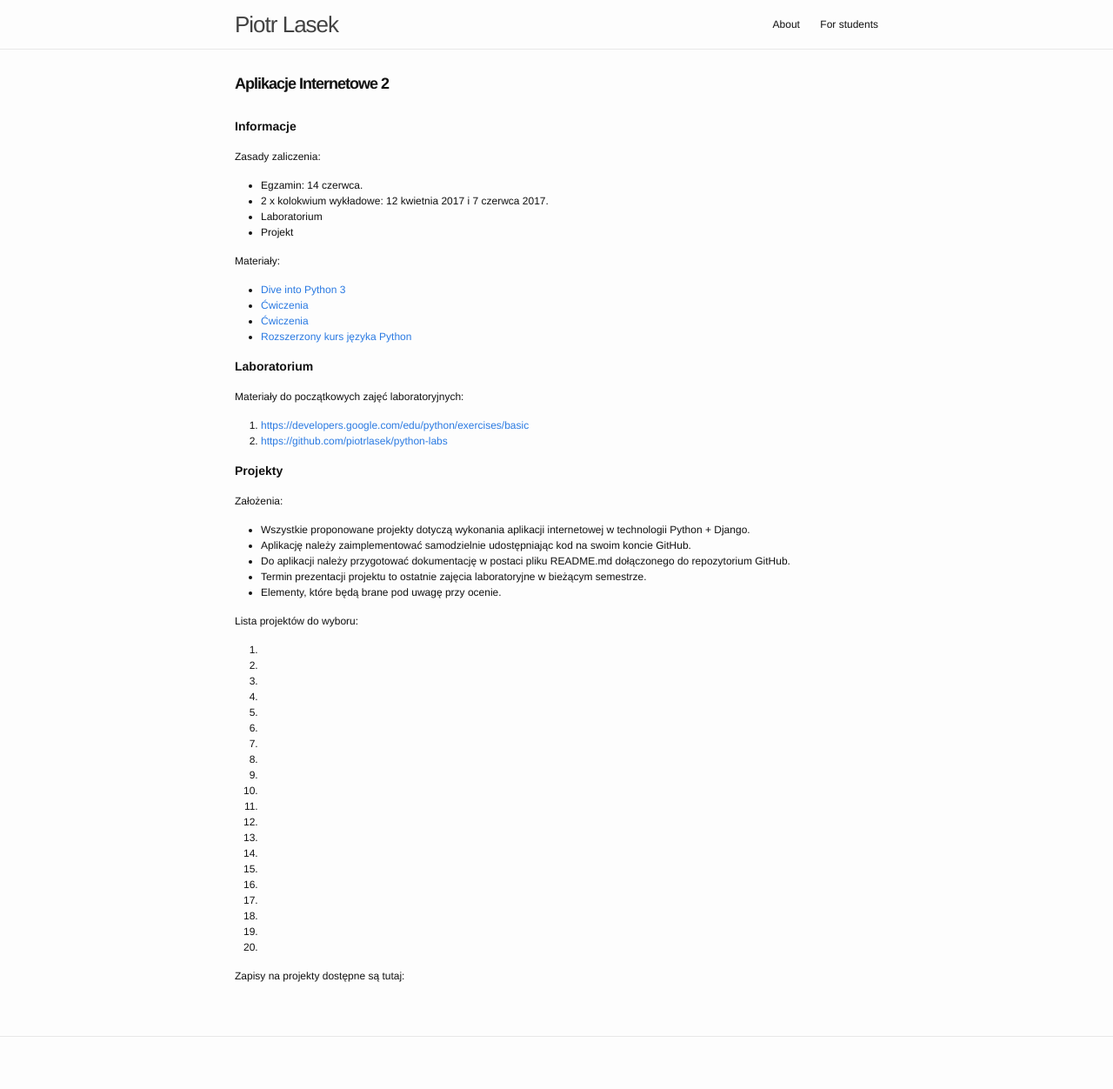
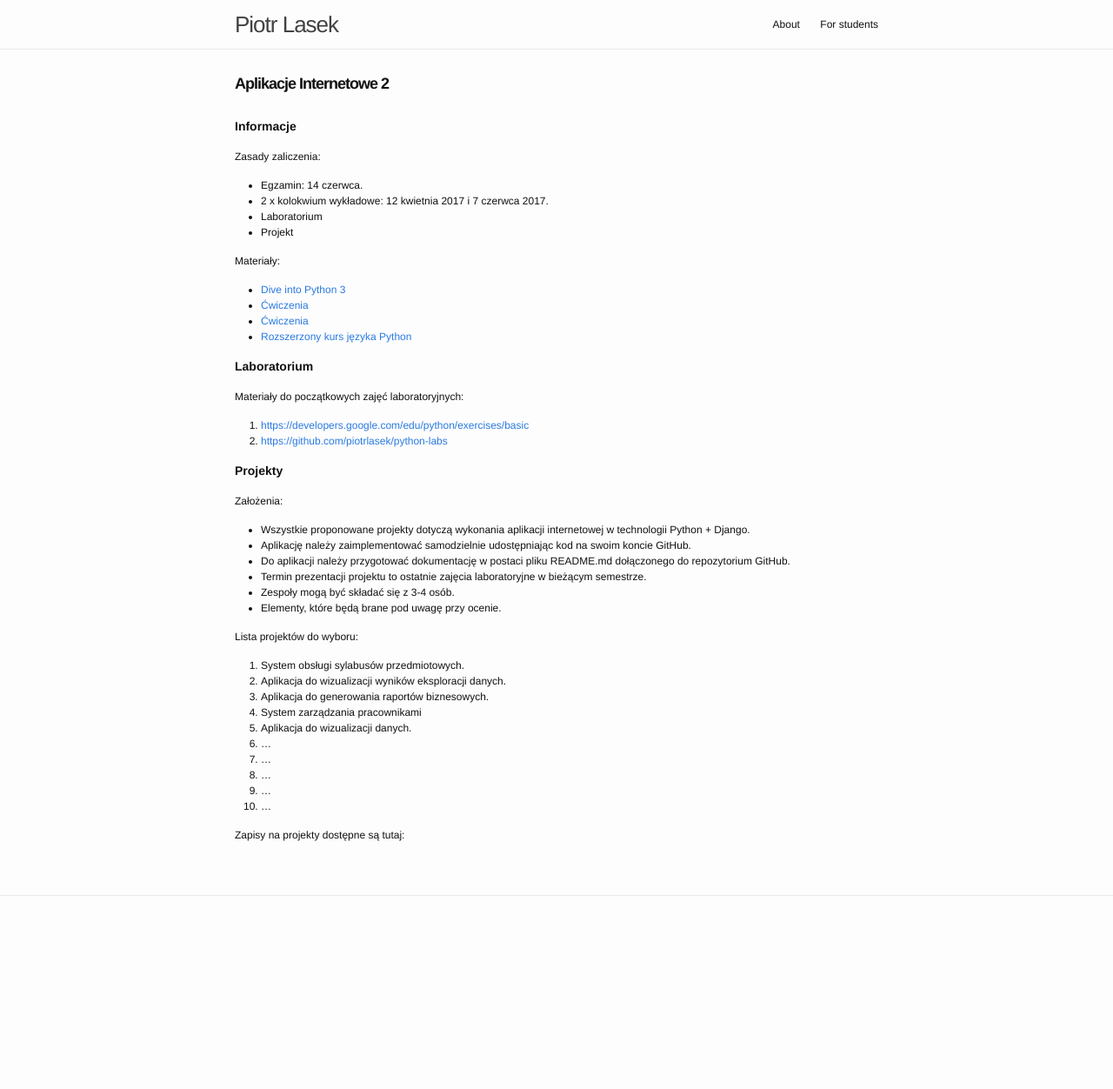
Before and after one commit to piotrlasek/piotrlasek.github.io, a Jekyll site: the page built from for-students/ai2-2017.md, in a window 1280 px wide. Shown: the whole page at 87% size. Built offline with Jekyll 4.4.1, drawn with Linux system fonts in a browser that asks for light colours; after the commit the page ends 1090 px from its top, so only the background shows below that.

Commit message:
Update ai2-2017.md

```diff
--- a/for-students/ai2-2017.md
+++ b/for-students/ai2-2017.md
@@ -34,28 +34,19 @@ Założenia:
 * Do aplikacji należy przygotować dokumentację w postaci pliku README.md dołączonego
   do repozytorium GitHub.
 * Termin prezentacji projektu to ostatnie zajęcia laboratoryjne w bieżącym semestrze.
+* Zespoły mogą być składać się z 3-4 osób.
 * Elementy, które będą brane pod uwagę przy ocenie.
 
 Lista projektów do wyboru:
- 1.
- 2.
- 3.
- 4.
- 5.
- 6.
- 7.
- 8.
- 9.
-10.
-11.
-12.
-13.
-14.
-15.
-16.
-17.
-18.
-19.
-20.
+ 1. System obsługi sylabusów przedmiotowych.
+ 2. Aplikacja do wizualizacji wyników eksploracji danych.
+ 3. Aplikacja do generowania raportów biznesowych.
+ 4. System zarządzania pracownikami
+ 5. Aplikacja do wizualizacji danych.
+ 6. ...
+ 7. ...
+ 8. ...
+ 9. ...
+10. ...
 
 Zapisy na projekty dostępne są tutaj: []()
```
